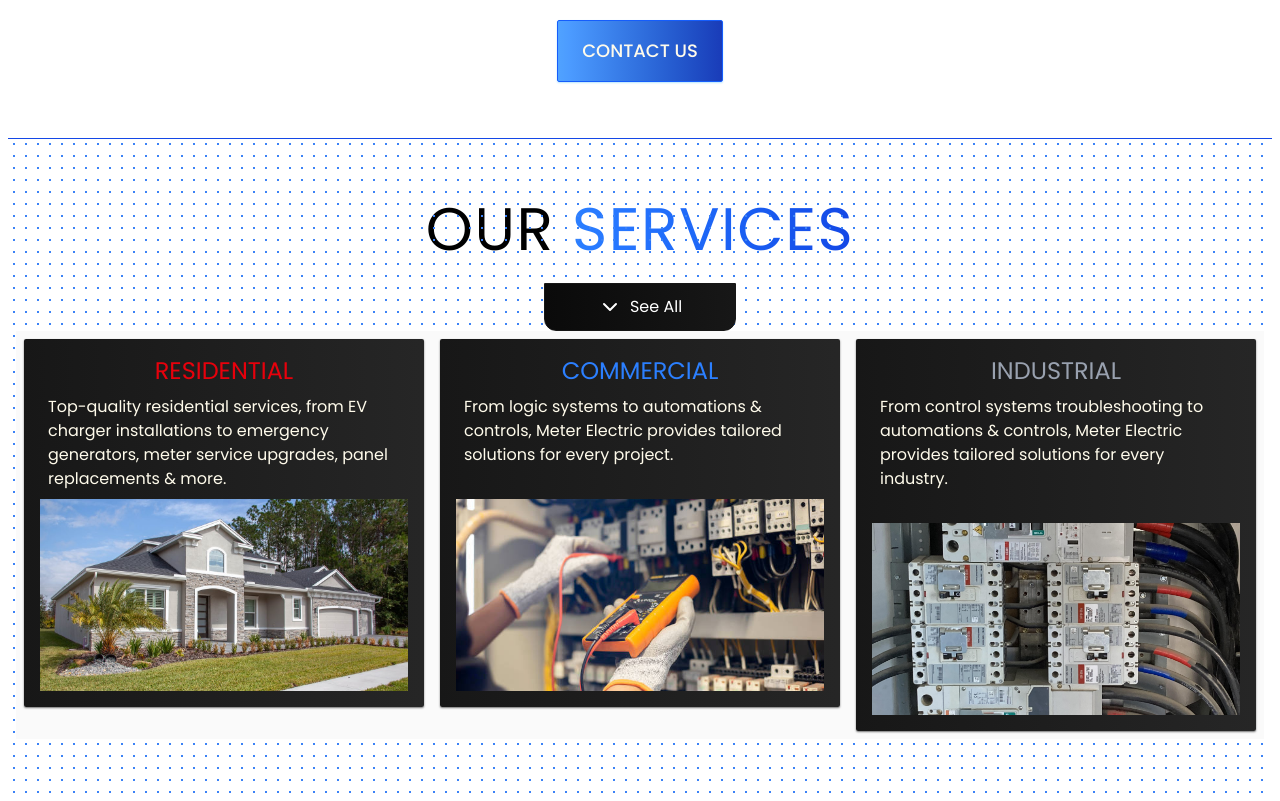
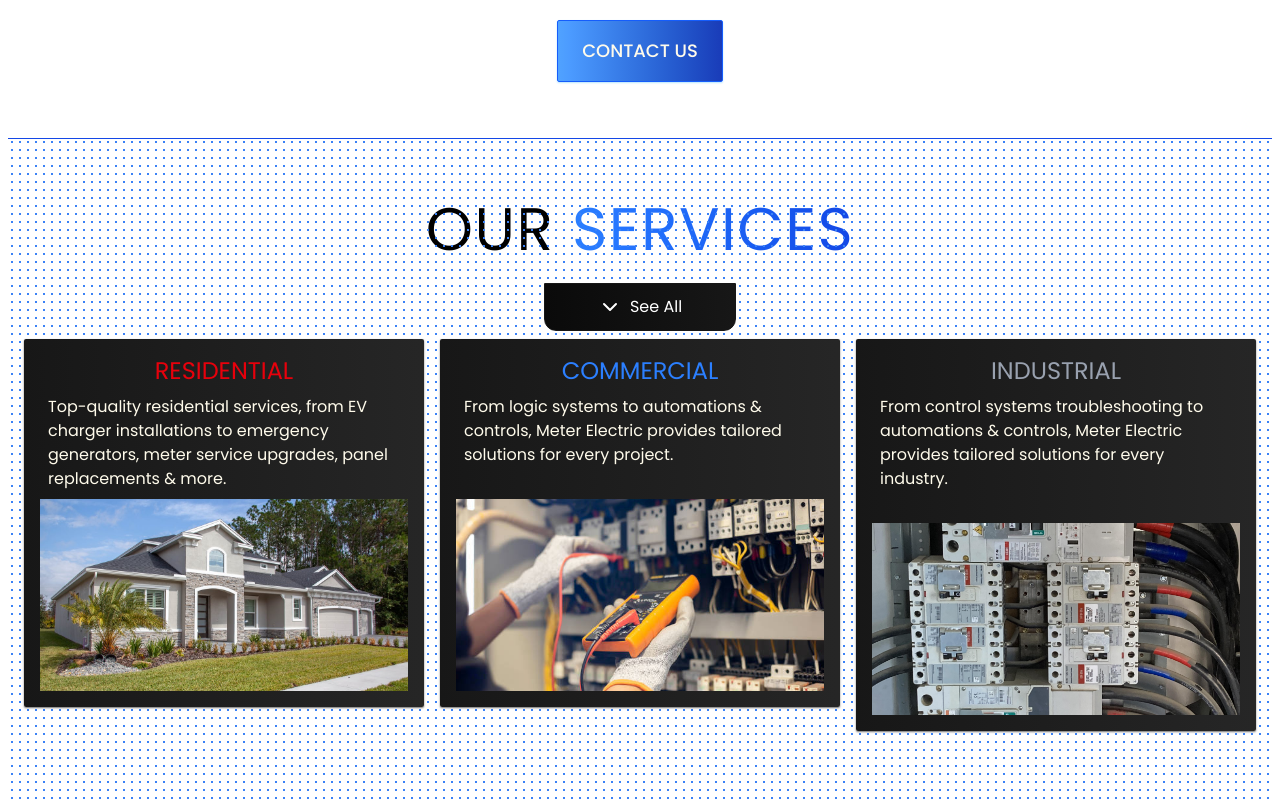
Before and after one commit to vtonu/meterelectric, a React (Vite) app: page / in a window 1280 px wide. Shown: the part 280-1081 px from the top of the page. Built offline with nearby package versions, Linux system fonts and the light colour scheme.

Commit message:
updated paddings (v3.1.4)

```diff
--- a/src/components/ContactUs.jsx
+++ b/src/components/ContactUs.jsx
@@ -51,7 +51,7 @@ const Contacts = ({ homeRef }) => {
 
   return (
     <div
-      className="mt-20 tracking-wide min-h-[300px] border-t border-blue-700"
+      className="mt-20  tracking-wide min-h-[300px] border-t border-blue-700"
       style={{
         backgroundImage: `url(${backgroundImage})`,
         backgroundSize: "cover",
@@ -181,7 +181,7 @@ const Contacts = ({ homeRef }) => {
       </div>
 
       {/* Back Top Button */}
-      <div className=" button-container">
+      <div className=" button-container ">
         {/* <button
           onClick={() =>
             homeRef.current?.scrollIntoView({ behavior: "smooth" })
--- a/src/components/FeatureSection.jsx
+++ b/src/components/FeatureSection.jsx
@@ -25,7 +25,7 @@ const FeatureSection = () => {
   return (
     <div className="relative mt-10 border-b border-blue-700 min-h-[600px] ">
       {/* Background Grid for visual effect */}
-      <div className="absolute h-full w-full bg-[radial-gradient(#3B82F6_1px,transparent_1px)] [background-size:12px_12px] [mask-image:radial-gradient(clip_50%_50%_at_50%_50%,#000_100%,transparent_100%)] z-10 pointer-events-none"></div>
+      <div className="absolute h-full w-full bg-[radial-gradient(#3B82F6_1px,transparent_1px)] [background-size:8px_8px] [mask-image:radial-gradient(clip_50%_50%_at_50%_50%,#000_100%,transparent_100%)] z-10 pointer-events-none"></div>
 
       {/* Section Title */}
       <h2 className="text-4xl tracking-wide text-center border-t border-blue-700 sm:text-5xl lg:text-6xl">
@@ -78,7 +78,7 @@ const FeatureSection = () => {
         </div>
 
         {/* Features Section */}
-        <div className="flex flex-wrap bg-neutral-50 ">
+        <div className="flex flex-wrap  ">
           {features.map((feature, index) => (
             <div key={index} className="w-full sm:w-1/2 lg:w-1/3">
               <div>
--- a/src/components/Footer.jsx
+++ b/src/components/Footer.jsx
@@ -3,7 +3,7 @@ import { Link } from "react-router-dom";
 
 const Footer = () => {
   return (
-    <footer className="py-10 mt-20 text-center border-t border-blue-700 ">
+    <footer className="py-10  text-center border-t border-blue-700 ">
       <h3 className="flex flex-col items-center">
         <Link to="/">
           <img className="h-20 m-2 cursor-pointer" src={logo} alt="Logo" />
```
Also changed, not shown: 1 other file (tests, documents, lock files or other folders).
